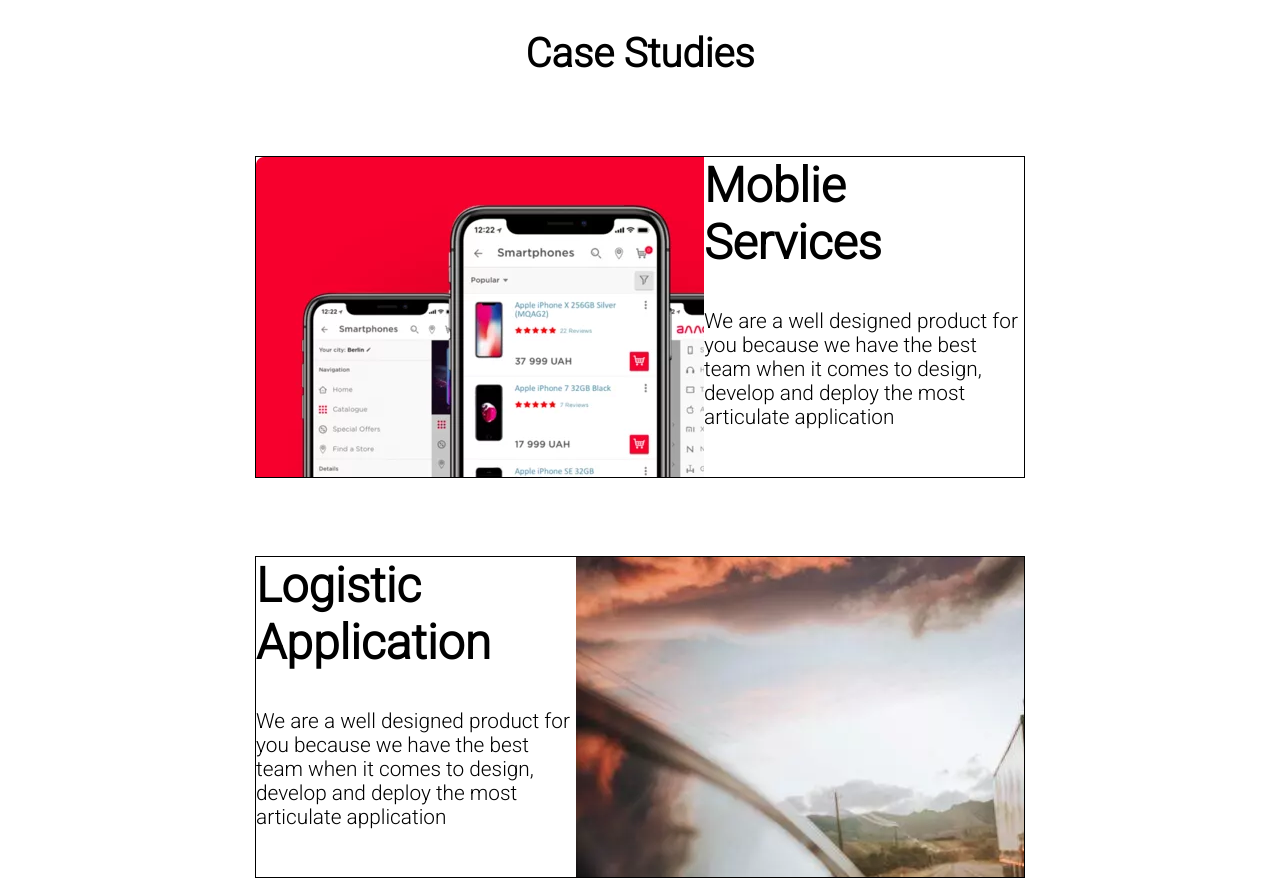
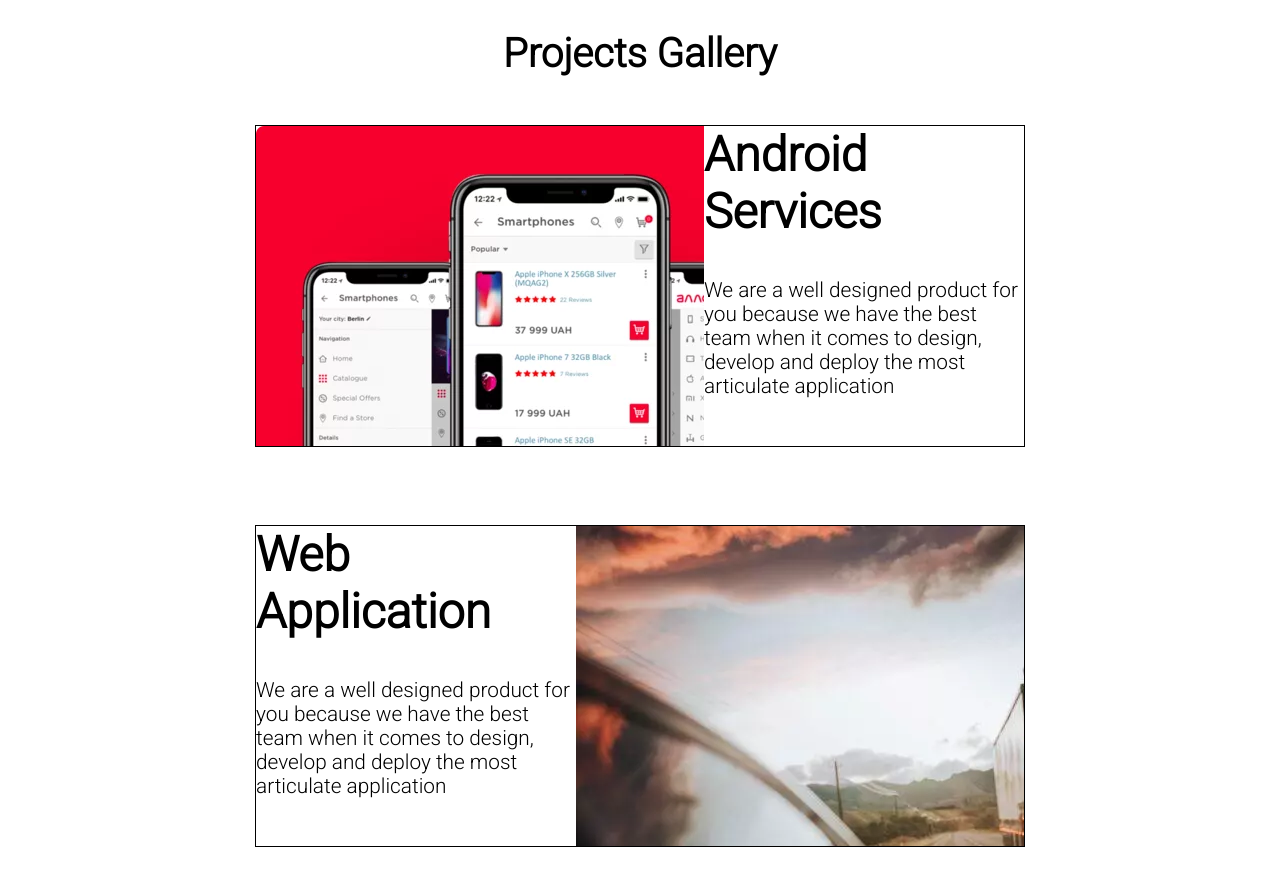
Before and after one commit to ShionikDeveloper/Shionik-Developers-Website, a website: page public/index.html in a window 1280 px wide. Shown: the part 482-1363 px from the top of the page. Drawn offline with Linux system fonts and the light colour scheme.

Commit message:
changes made in design

```diff
--- a/public/index.html
+++ b/public/index.html
@@ -23,6 +23,7 @@
             <div class="navlinks"><a href="solutions.html">Solutions</a></div>
             <div class="navlinks"><a href="index.html">Portfolio</a></div>
             <div class="navlinks"><a href="index.html">Contact</a></div>
+            <div class="menu"><i style="color: white;" class="fas fa-bars"></i></div>
         </div>
 
     </div>
@@ -42,15 +43,14 @@
         </div>
     </div>
     <h1 class="title-desc">
-        Case Studies
-    </h1>
+    Projects Gallery    </h1>
 
     <div class="project-desc">
         <div class="projects proj-1">
             <div class="picture" style="background: url(./images/img-1.png);">
             </div>
             <div class="description">
-                <h2>Moblie Services</h2><br>
+                <h2>Android Services</h2><br>
                 <p style="font-size: 1.3rem;">We are a well designed product for you because
                     we have the best team when it comes to design,
                     develop and deploy the most articulate application
@@ -59,7 +59,7 @@
         </div>
         <div class="projects proj-2">
             <div class="description">
-                <h2>Logistic Application</h2><br>
+                <h2>Web Application</h2><br>
                 <p style="font-size: 1.3rem;">We are a well designed product for you because
                     we have the best team when it comes to design,
                     develop and deploy the most articulate application
--- a/public/style/style.css
+++ b/public/style/style.css
@@ -1,7 +1,8 @@
 body, *{
     font-family: 'Roboto', sans-serif;
     padding: 0%;
-    margin: 0;
+    margin: auto;
+
 }
 
 /* Navigation Bar */
```
